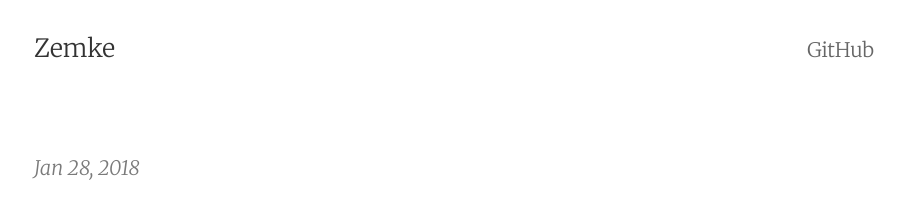
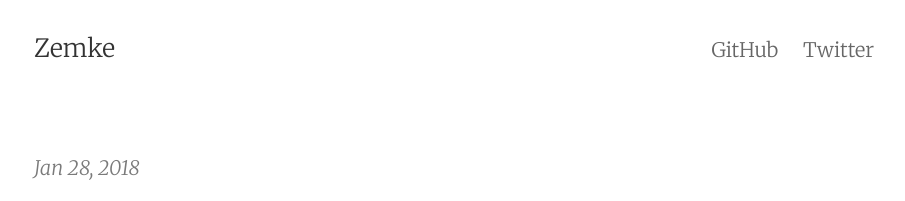
Before and after one commit to Zemke/zemke.github.io, a Jekyll site: the page built from index.html, in a window 1280 px wide. Shown: the top 201 px of the page, without its empty margins (186-1091 px from the left). Built offline with Jekyll 4.4.1, drawn with Linux system fonts in a browser that asks for light colours; the list of posts is cut into pages by our own code.

Commit message:
Add my Twitter to navigation

```diff
--- a/_includes/navigation.html
+++ b/_includes/navigation.html
@@ -13,3 +13,5 @@
 {% endfor %}
 
 <a href="https://github.com/Zemke" target="_blank">GitHub</a>
+
+<a href="https://twitter.com/FlorianZemke" target="_blank">Twitter</a>
```
